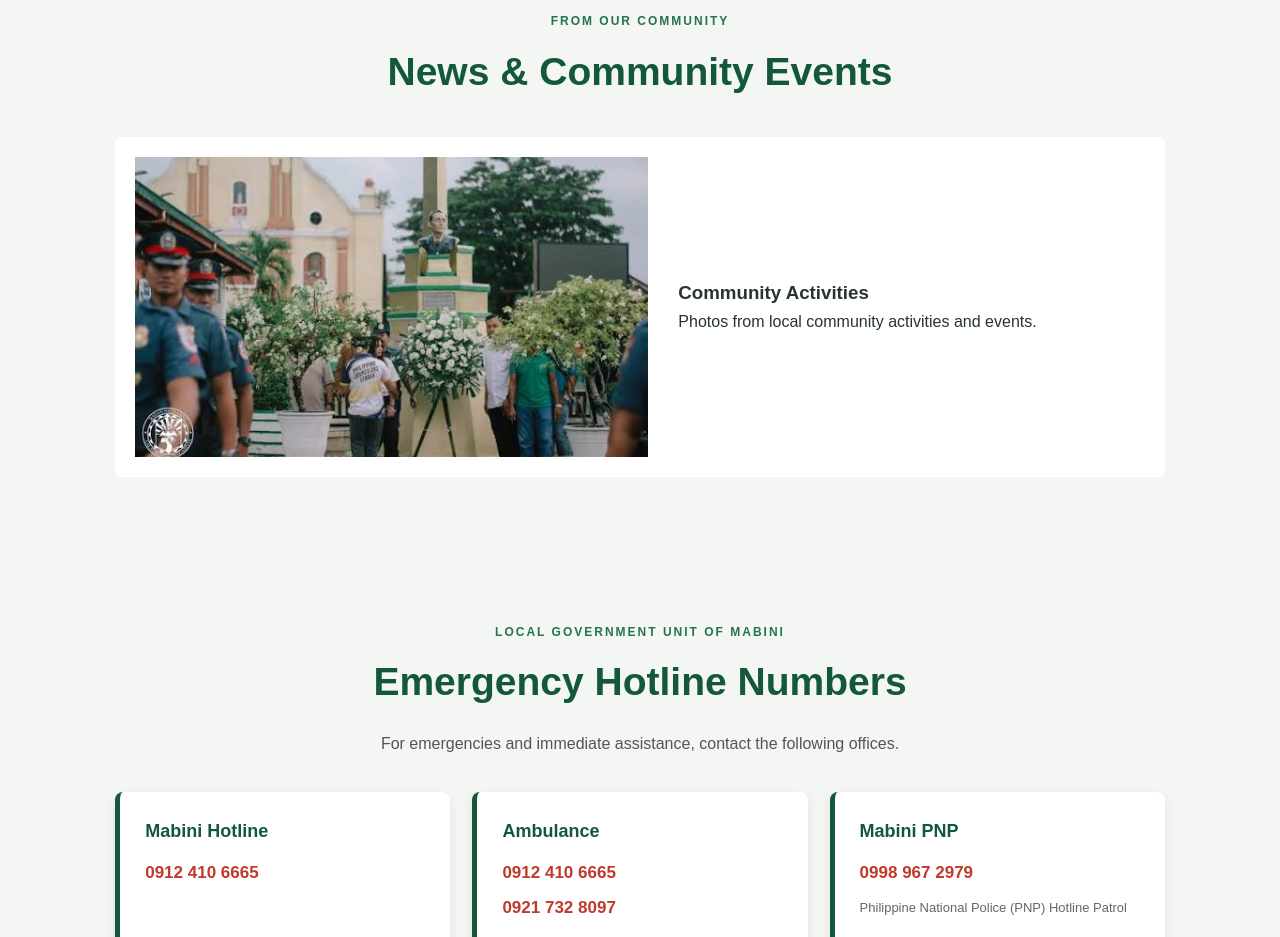
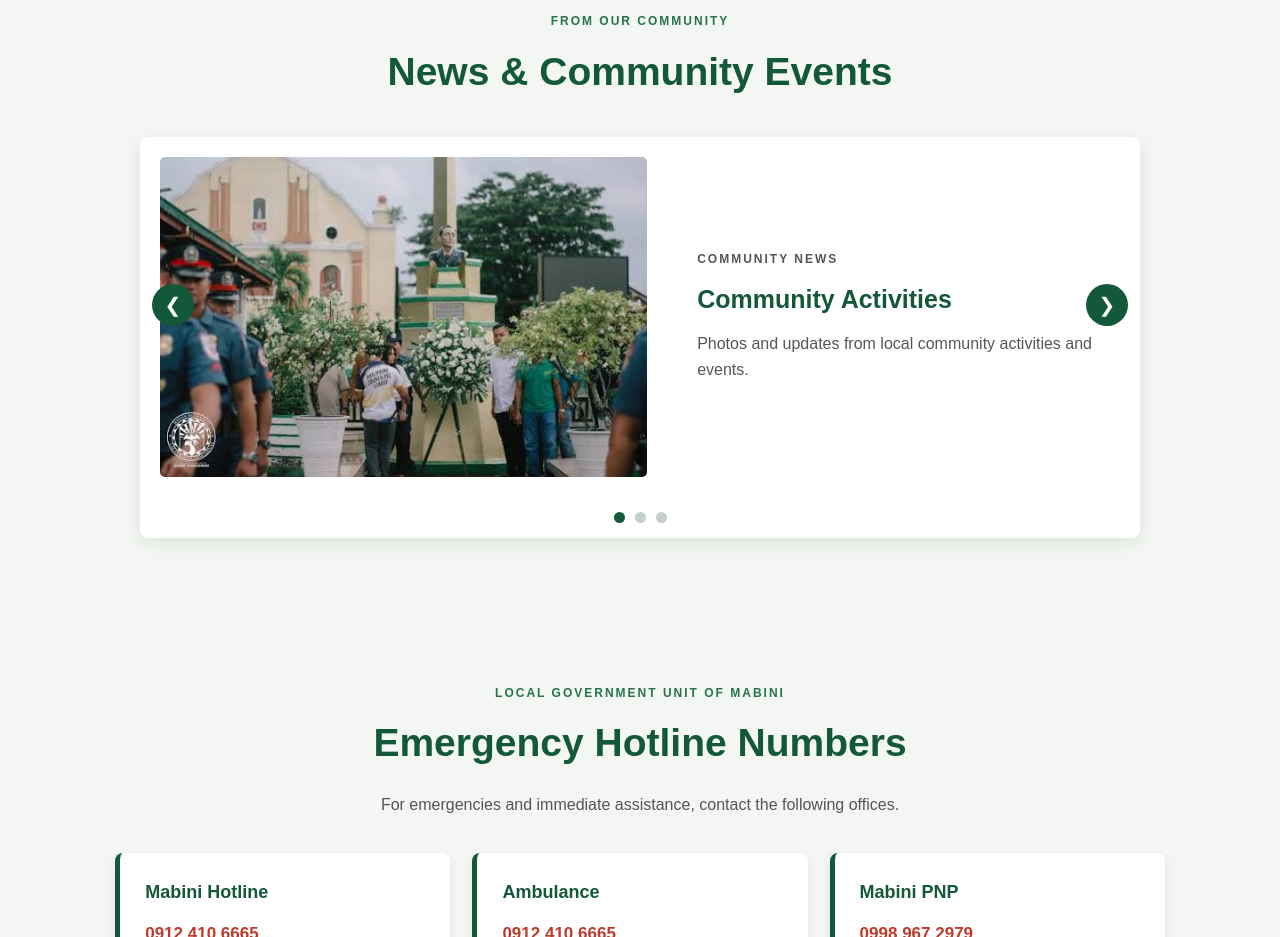
Before and after one commit to jellalzscarlet-prog/Mabini-Web, a plain HTML site: page index.html in a window 1280 px wide. Shown: the part 2820-3757 px from the top of the page. Drawn offline with Linux system fonts and the light colour scheme.

Commit message:
New update

```diff
--- a/index.html
+++ b/index.html
@@ -182,7 +182,8 @@
 
         </section>
 
-        <!-- NEWS -->
+
+<!-- NEWS & EVENTS CAROUSEL -->
 <section id="news" class="section pale">
 
     <div class="section-heading">
@@ -190,18 +191,75 @@
         <h2>News & Community Events</h2>
     </div>
 
-            <div class="news-feature">
+    <div class="news-carousel" id="newsCarousel">
 
+        <div class="news-slides">
+
+            <!-- SLIDE 1 -->
+            <article class="news-slide active">
                 <img src="images/community-event.jpg"
                      alt="Community event in Mabini">
 
-                <div>
+                <div class="news-slide-content">
+                    <p class="eyebrow green">COMMUNITY NEWS</p>
                     <h3>Community Activities</h3>
-                    <p>Photos from local community activities and events.</p>
+                    <p>Photos and updates from local community activities and events.</p>
+                </div>
+            </article>
+
+            <!-- SLIDE 2 -->
+            <article class="news-slide">
+                <img src="images/community-event.jpg"
+                     alt="Municipal activity in Mabini">
+
+                <div class="news-slide-content">
+                    <p class="eyebrow green">MUNICIPAL UPDATES</p>
+                    <h3>Municipal Programs</h3>
+                    <p>Updates about programs and activities serving our community.</p>
+                </div>
+            </article>
+
+            <!-- SLIDE 3 -->
+            <article class="news-slide">
+                <img src="images/community-event.jpg"
+                     alt="Local event in Mabini">
+
+                <div class="news-slide-content">
+                    <p class="eyebrow green">LOCAL EVENTS</p>
+                    <h3>Events in Mabini</h3>
+                    <p>Discover events and activities happening in our municipality.</p>
+                </div>
+            </article>
+
+        </div>
+
+        <!-- PREVIOUS / NEXT BUTTONS -->
+        <button class="news-arrow news-prev"
+                id="newsPrev"
+                aria-label="Previous slide">
+            &#10094;
+        </button>
+
+        <button class="news-arrow news-next"
+                id="newsNext"
+                aria-label="Next slide">
+            &#10095;
+        </button>
+
+        <!-- NAVIGATION DOTS -->
+        <div class="news-dots" id="newsDots">
+            <button class="news-dot active" data-slide="0"
+                    aria-label="Go to slide 1"></button>
+            <button class="news-dot" data-slide="1"
+                    aria-label="Go to slide 2"></button>
+            <button class="news-dot" data-slide="2"
+                    aria-label="Go to slide 3"></button>
         </div>
 
     </div>
+
 </section>
+
 
         <!-- CONTACT -->
         <section id="contact" class="section contact">
@@ -278,6 +336,6 @@
 </div>
 
 <script src="script.js"></script>
-
+<script src="news-carousel.js"></script>
 </body>
 </html>
--- a/style.css
+++ b/style.css
@@ -752,3 +752,126 @@ body {
         min-width: 650px;
     }
 }
+
+/* NEWS CAROUSEL */
+
+.news-carousel {
+    position: relative;
+    max-width: 1000px;
+    margin: 0 auto;
+    overflow: hidden;
+    background: white;
+    border-radius: 8px;
+    box-shadow: 0 5px 18px rgba(20,50,35,.09);
+}
+
+.news-slides {
+    position: relative;
+}
+
+.news-slide {
+    display: none;
+    grid-template-columns: 1.1fr 1fr;
+    align-items: center;
+    gap: 30px;
+    padding: 20px;
+}
+
+.news-slide.active {
+    display: grid;
+}
+
+.news-slide img {
+    width: 100%;
+    height: 320px;
+    object-fit: cover;
+    border-radius: 5px;
+}
+
+.news-slide-content {
+    padding: 20px;
+}
+
+.news-slide-content h3 {
+    color: #14583b;
+    font-size: 25px;
+    margin: 10px 0;
+}
+
+.news-slide-content p {
+    color: #555;
+}
+
+.news-arrow {
+    position: absolute;
+    top: 42%;
+    transform: translateY(-50%);
+    width: 42px;
+    height: 42px;
+    border: none;
+    border-radius: 50%;
+    background: #14583b;
+    color: white;
+    font-size: 20px;
+    cursor: pointer;
+    z-index: 2;
+}
+
+.news-arrow:hover {
+    background: #24734b;
+}
+
+.news-prev {
+    left: 12px;
+}
+
+.news-next {
+    right: 12px;
+}
+
+.news-dots {
+    display: flex;
+    justify-content: center;
+    gap: 10px;
+    padding: 15px;
+}
+
+.news-dot {
+    width: 11px;
+    height: 11px;
+    border: none;
+    border-radius: 50%;
+    background: #c5cfc7;
+    cursor: pointer;
+}
+
+.news-dot.active {
+    background: #14583b;
+}
+
+@media (max-width: 700px) {
+    .news-slide,
+    .news-slide.active {
+        grid-template-columns: 1fr;
+        gap: 12px;
+        padding: 15px;
+    }
+
+    .news-slide img {
+        height: 230px;
+    }
+
+    .news-slide-content {
+        padding: 10px;
+    }
+
+    .news-slide-content h3 {
+        font-size: 21px;
+    }
+
+    .news-arrow {
+        top: 115px;
+        width: 36px;
+        height: 36px;
+    }
+}
```
Also changed, not shown: 1 other file. Lines whose indentation alone changed are shown as unchanged.
